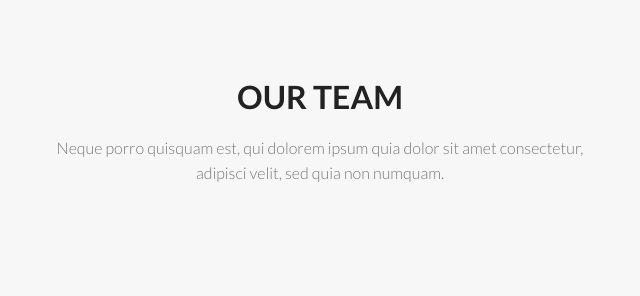
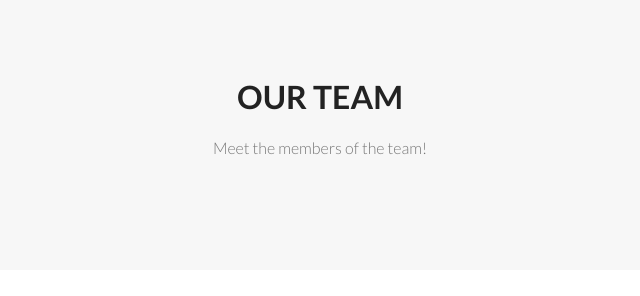
Before and after one commit to evayl2/Housing-Finder, a Flask app: page / in a window 1280 px wide. Shown: the part 1288-1584 px from the top of the page, without its empty margins (320-960 px from the left). After the commit the page ends 1558 px from the top, so only its background shows below. Run offline with Flask 2, Linux system fonts and the light colour scheme; some libraries are stand-ins or nearby versions; some web fonts are replaced.

Commit message:
favicon?

```diff
--- a/Eva/templates/home.html
+++ b/Eva/templates/home.html
@@ -14,8 +14,9 @@
   <link rel="stylesheet" href="{{ url_for('static',     filename='css/bootstrap.css') }}">
   <link rel="stylesheet" href="{{ url_for('static',     filename='css/bootstrap-theme.css') }}">
   <link rel="stylesheet" href="{{ url_for('static',     filename='css/home.css') }}">
-  <!-- skin -->
+   <!-- skin -->
   <link rel="stylesheet" href="{{ url_for('static',     filename='css/default.css') }}">
+  <link rel="shortcut icon" href="{{ url_for('static', filename='favicon.ico') }}">
 </head>
 
 <body>
@@ -92,7 +93,6 @@
     </div>
   </section>
 
-  <!-- spacer section:testimonial -->
   <section id="testimonials" class="section" data-stellar-background-ratio="0.5">
     <div class="container">
       <div class="row">
@@ -120,7 +120,7 @@
         <div class="col-md-offset-3 col-md-6">
           <div class="section-header">
             <h2 class="section-heading animated" data-animation="bounceInUp">Our Team</h2>
-            <p>Neque porro quisquam est, qui dolorem ipsum quia dolor sit amet consectetur, adipisci velit, sed quia non numquam.</p>
+            <p>Meet the members of the team!</p>
           </div>
         </div>
       </div>
```
Also changed, not shown: Eva/static/favicon.ico (added).
